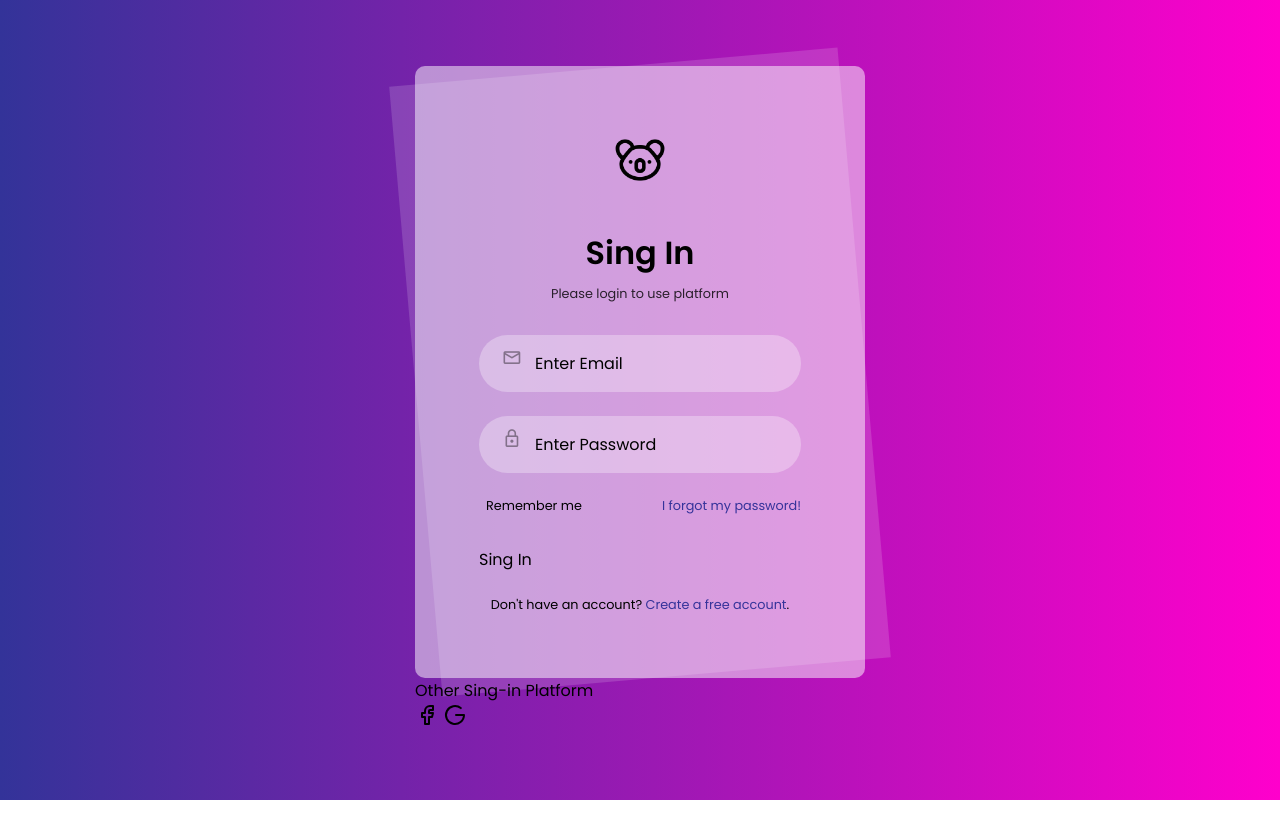
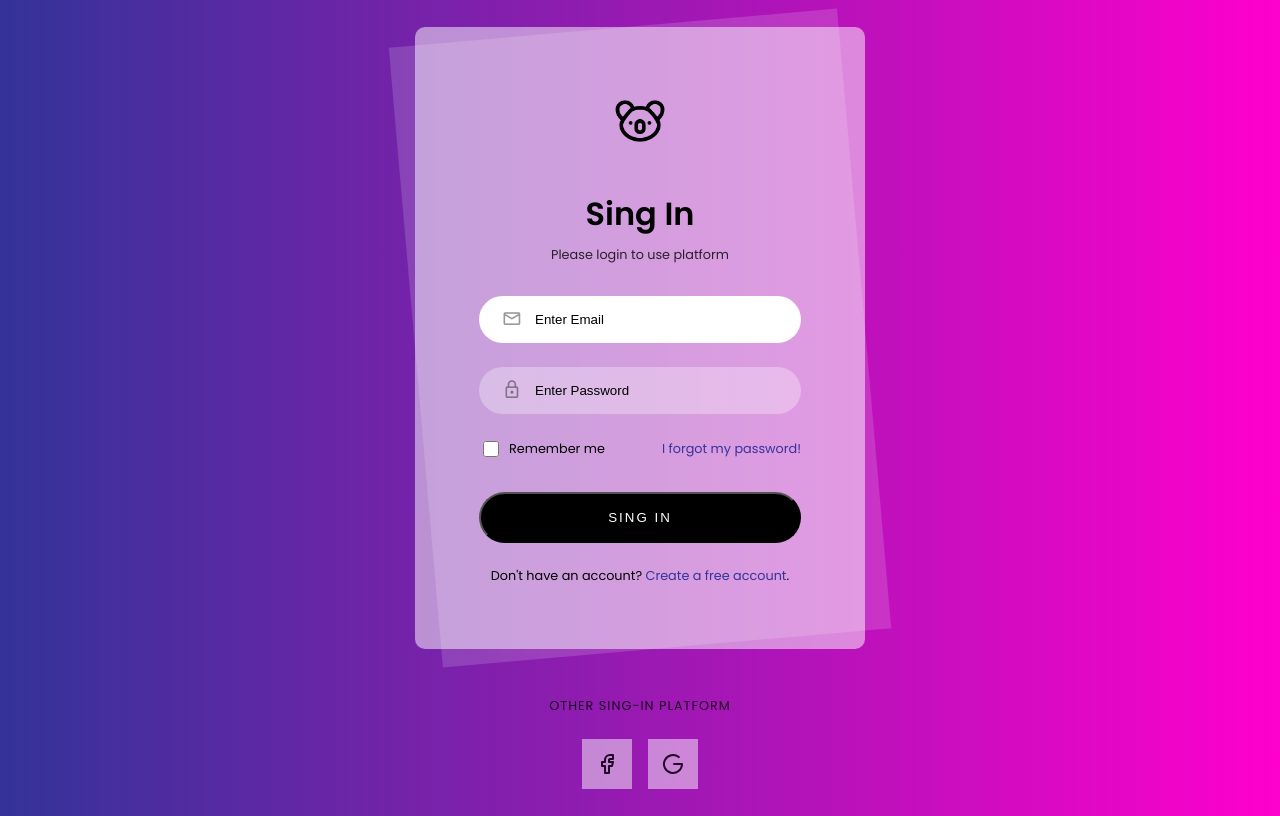
Before and after one commit to 3ef1rus/Login_In, a plain HTML site: page index.html in a window 1280 px wide. Drawn offline with nearby package versions, Linux system fonts and the light colour scheme.

Commit message:
change styles

```diff
--- a/index.html
+++ b/index.html
@@ -46,7 +46,7 @@
         </div>
         <div class="login-card-social">
             <div>Other Sing-in Platform</div>
-            <div class="login-card-social-btn">
+            <div class="login-card-social-btns">
                 <a href="#">
                     <svg xmlns="http://www.w3.org/2000/svg" class="icon icon-tabler icon-tabler-brand-facebook"
                         width="24" height="24" viewBox="0 0 24 24" stroke-width="2" stroke="currentColor" fill="none"
--- a/reset.css
+++ b/reset.css
@@ -8,7 +8,6 @@
     - The "symbol *" part is to solve Firefox SVG sprite bug
  */
  *:where(:not(html, iframe, canvas, img, svg, video, audio):not(svg *, symbol *)) {
-    all: unset;
     display: revert;
 }
 
--- a/style.css
+++ b/style.css
@@ -108,3 +108,58 @@ border-radius: 100px;
 width: 100%;
 transition: background .5s;
 }
+
+.login-card input:focus{
+    background: white;
+}
+
+.login-card input[type="checkbox"]{
+width: 16px;
+height: 16px;
+accent-color: black;
+}
+
+.login-card-form button{
+background: black;
+color: white;
+padding: 1rem;
+border-radius: 100px;
+text-transform: uppercase;
+letter-spacing: 2px;
+transition: background .5s;
+}
+.login-card-form button:hover{
+    background-color: rgba(0, 0, 0, .85);
+    cursor: pointer;
+}
+
+.login-card-social{
+    display: flex;
+    flex-direction: column;
+    gap: 1.5rem;
+    text-align: center;
+    margin-top: 3rem;
+}
+
+.login-card-social > div {
+    opacity: .8;
+    text-transform: uppercase;
+    letter-spacing: 1px;
+    font-size: calc(1rem * .8);
+}
+
+.login-card-social-btns{
+    display: flex;
+    align-items: center;
+    justify-content: center;
+    gap: 1rem;
+}
+.login-card-social-btns a{
+    display: flex;
+    align-items: center;
+    justify-content: center;
+    color: black;
+    width: 50px;
+    height: 50px;
+    background: rgba(255, 255, 255, .6);
+}
```
